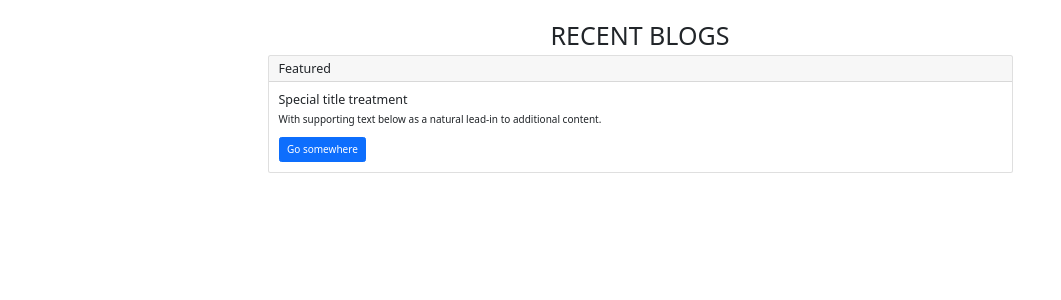
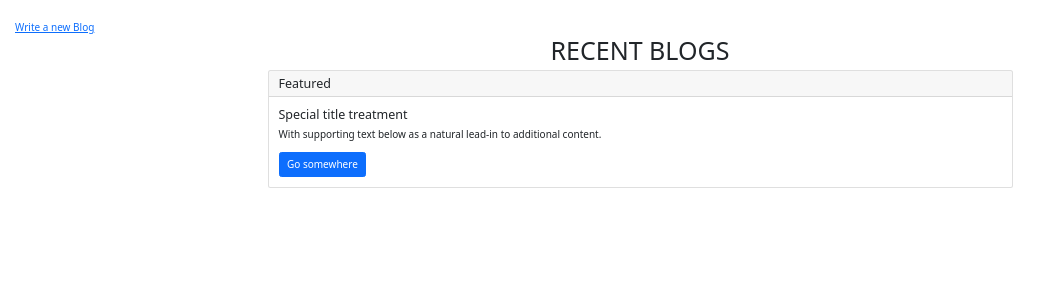
Before and after one commit to Samfan01/Blogs, a Flask app: page /blog in a window 1280 px wide. Shown: the part 62-362 px from the top of the page, without its empty margins (0-1061 px from the left). Run offline with Flask 2, Linux system fonts and the light colour scheme; parts of the project's set-up code (start-up, migrations or seed data) failed here and were passed over; some libraries are stand-ins or nearby versions.

Commit message:
created the blog form to allow writting of new blogs

```diff
--- a/app/main/forms.py
+++ b/app/main/forms.py
@@ -5,3 +5,9 @@ from wtforms.validators import Required
 class UpdateProfile(FlaskForm):
     bio = TextAreaField('Tell us about you.',validators = [Required()])
     submit = SubmitField('Submit')
+
+class BlogForm(FlaskForm):
+    blog_title = TextAreaField('Title for your blog',validators=[(Required())])
+    blog_description = TextAreaField('Summary of your blog', validators=[(Required())])
+    blog_source = TextAreaField('Source for your blog information',validators=[(Required())])
+    submit = SubmitField('Post Blog')
--- a/app/main/views.py
+++ b/app/main/views.py
@@ -2,7 +2,7 @@ from flask import render_template,request,redirect,url_for,abort
 from . import main
 from flask_login import login_required
 from ..models import User
-from .forms import UpdateProfile
+from .forms import UpdateProfile,BlogForm
 from .. import db,photos
 
 #Views
@@ -71,3 +71,22 @@ def blog():
     '''
 
     return render_template('blog.html')
+
+@main.route('/blog/new<title>',methods = ['GET','POST'])
+@login_required
+def new_blog(title):
+    form = BlogForm
+
+    if form.validate_on_submit():
+        blog_title = form.title.data
+        blog_description = form.description.data
+        blog_source = form.source.data
+
+        #updated new blog instance
+        new_blog = Blog(blog_title=blog_title,blog_description=blog_description,blog_source=blog_source)
+
+        #save blog method
+        new_blog.save_blog()
+        return redirect(url_for('.blog',blog_title=blog_title))
+
+    return render_template('new_blog.html',blog_form = form)
--- a/app/templates/blog.html
+++ b/app/templates/blog.html
@@ -11,6 +11,13 @@
     {% include 'navbar.html' %}
 {% endblock %}
 {% block content %}
+
+<div class="col-md-12">
+    <a class="ratings" href="/blog/new_blog"> Write a new Blog</a>
+</div>
+
+</div>
+
 <h1><center>RECENT BLOGS</center></h1>
 
 <div class="container">
--- a/manage.py
+++ b/manage.py
@@ -1,6 +1,6 @@
 from app import create_app,db
 from flask_script import Manager,Server
-from app.models import User
+from app.models import User,Blog
 from flask_migrate import Migrate,MigrateCommand
 
 # Createing app instance
```
Also changed, not shown: app/models.py (+8 -6 lines), app/templates/new_blog.html (added, +19 -0 lines), migrations/versions/9a7ea6d57bbc_initial_migration.py (added, +37 -0 lines).
